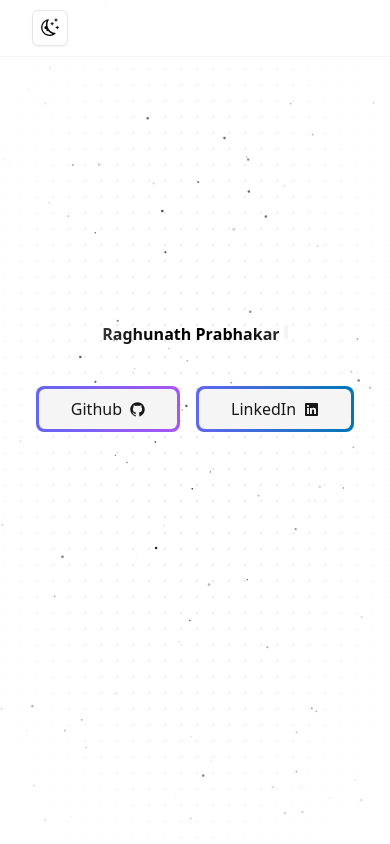
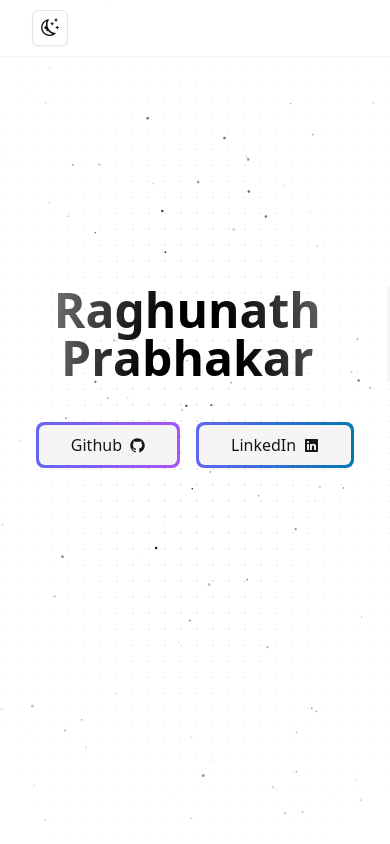
Before and after one commit to Raghuboi/portfolio-website-v2, a Next.js app: page / in a window 390 px wide. Built offline with nearby package versions, Linux system fonts and the light colour scheme.

Commit message:
fix typewriter styling

```diff
--- a/src/app/page.tsx
+++ b/src/app/page.tsx
@@ -7,7 +7,6 @@
 export default function Page() {
   return (
     <div className="h-[40rem] w-full flex flex-col items-center justify-center overflow-hidden gap-10">
-      <div>
       <TypewriterEffect
         words={[
           {
@@ -17,10 +16,9 @@
             text: "Prabhakar",
           },
         ]}
-          className="text-9x1"
-          cursorClassName="bg-muted"
+        className="flex items-end text-5xl sm:text-5xl md:text-5xl lg:text-5xl font-bold text-center"
+        cursorClassName="bg-muted h-full"
       />
-      </div>
       <motion.div
         initial={{ y: "+100dvh", opacity: 0 }}
         animate={{ y: 0, opacity: 1 }}
```
Lines whose indentation alone changed are shown as unchanged.
